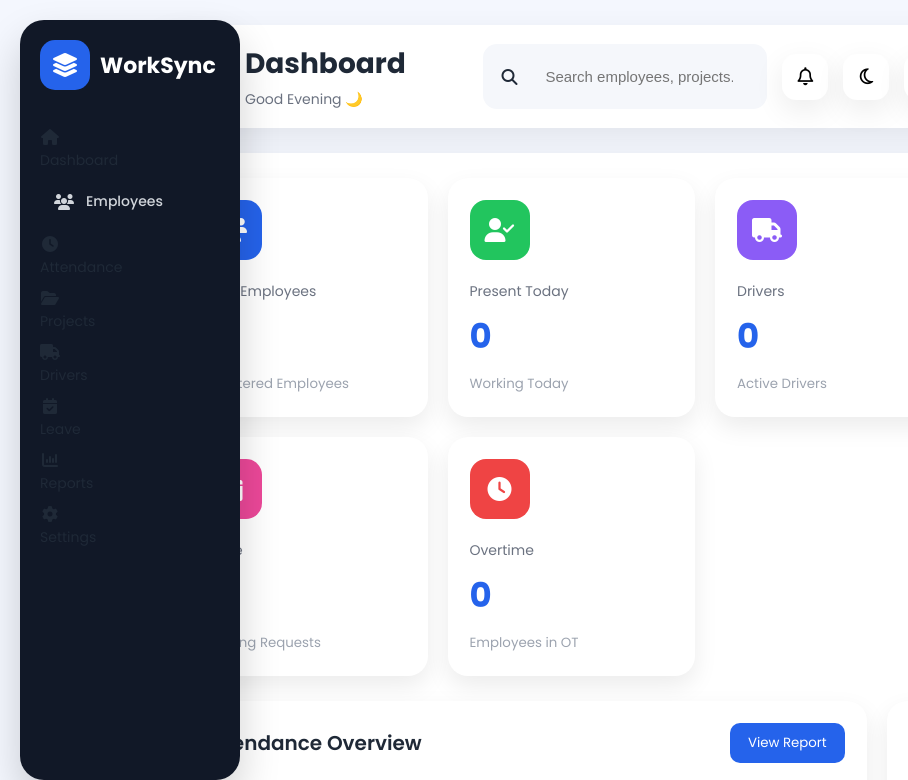
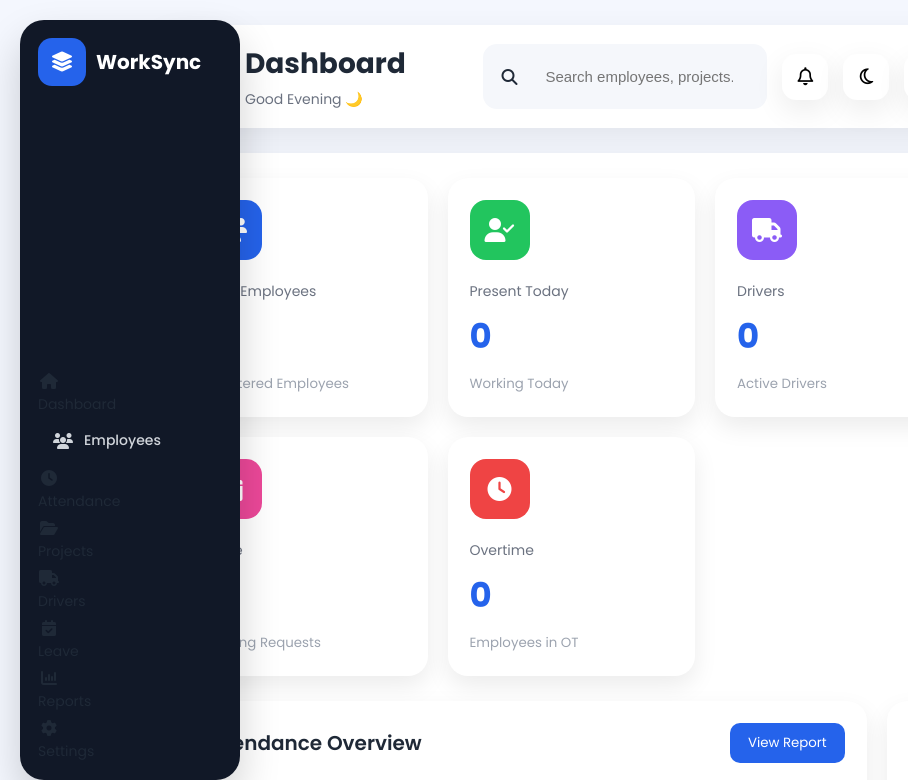
Before and after one commit to murphy-cmd/StaffHub, a plain HTML site: page dashboard.html in a window 1280 px wide. Both pictures are taken after a click on the button 382 px from the left and 76 px from the top of the page. Shown: the top 780 px of the page, 0-908 px from the left. Drawn offline with nearby package versions, Linux system fonts and the light colour scheme.

Commit message:
Refactor sidebar CSS for improved styling and readability
Updated CSS styles for the sidebar, including adjustments to padding, margin, and display properties. Improved formatting for better readability.

```diff
--- a/assets/css/sidebar.css
+++ b/assets/css/sidebar.css
@@ -4,27 +4,28 @@
 
 .sidebar{
 
-    position:fixed;
-    top:20px;
-    left:20px;
+    position: fixed;
+    top: 20px;
+    left: 20px;
 
-    width:270px;
-    height:calc(100vh - 40px);
+    width: 280px;
+    height: calc(100vh - 40px);
 
-    background:var(--sidebar);
+    background: var(--sidebar);
 
-    border-radius:24px;
+    border-radius: 24px;
 
-    padding:20px;
+    padding: 18px;
 
-    display:flex;
-    flex-direction:column;
+    display: flex;
+    flex-direction: column;
+    justify-content: space-between;
 
-    box-shadow:0 20px 40px rgba(0,0,0,.18);
+    box-shadow: 0 20px 40px rgba(0,0,0,.18);
 
-    transition:all .35s ease;
+    transition: .35s ease;
 
-    z-index:999;
+    z-index: 999;
 
 }
 
@@ -34,33 +35,33 @@
 
 .logo{
 
-    display:flex;
-    align-items:center;
-    gap:15px;
+    display: flex;
+    align-items: center;
+    gap: 14px;
 
-    color:#fff;
+    color: #fff;
 
-    font-size:24px;
-    font-weight:700;
+    font-size: 22px;
+    font-weight: 700;
 
-    margin-bottom:35px;
-
-    transition:.35s;
+    margin-bottom: 28px;
 
 }
 
 .logo i{
 
-    width:50px;
-    height:50px;
+    width: 48px;
+    height: 48px;
 
-    border-radius:15px;
+    border-radius: 14px;
 
-    background:var(--primary);
+    background: var(--primary);
 
-    display:flex;
-    justify-content:center;
-    align-items:center;
+    display: flex;
+    justify-content: center;
+    align-items: center;
+
+    font-size: 20px;
 
 }
 
@@ -70,136 +71,149 @@
 
 .menu{
 
-    list-style:none;
+    list-style: none;
 
-    display:flex;
-    flex-direction:column;
+    display: flex;
+    flex-direction: column;
 
-    gap:8px;
+    gap: 4px;
 
-    padding:0;
-    margin:0;
+    padding: 0;
+    margin: 0;
 
 }
 
 .menu li{
 
-    list-style:none;
+    list-style: none;
 
 }
 
 .menu li a{
 
-    display:flex;
-    align-items:center;
+    display: flex;
+    align-items: center;
 
-    gap:15px;
+    gap: 12px;
 
-    padding:14px 18px;
+    padding: 12px 16px;
 
-    border-radius:14px;
+    border-radius: 12px;
 
-    color:#D1D5DB;
+    color: #D1D5DB;
 
-    text-decoration:none;
+    text-decoration: none;
 
-    transition:.3s;
+    font-size: 15px;
+    font-weight: 500;
 
-    font-weight:500;
-
-    white-space:nowrap;
+    transition: .3s;
 
 }
 
 .menu li a:hover{
 
-    background:rgba(255,255,255,.08);
+    background: rgba(255,255,255,.08);
 
-    color:#fff;
+    color: #fff;
 
 }
 
 .menu li.active a{
 
-    background:var(--primary);
+    background: var(--primary);
 
-    color:#fff;
+    color: #fff;
 
 }
 
 .menu li i{
 
-    width:22px;
+    width: 22px;
 
-    text-align:center;
+    text-align: center;
 
-    font-size:18px;
+    font-size: 17px;
 
 }
 
 /* ==========================================
-   MAIN CONTENT
+   DESKTOP COLLAPSE
 ========================================== */
+
+.sidebar.collapsed{
+
+    width: 220px;
+
+}
+
+.sidebar.collapsed .logo{
+
+    gap: 10px;
+
+}
+
+.sidebar.collapsed .logo span{
+
+    display: block;
+
+    font-size: 20px;
+
+}
+
+.sidebar.collapsed .menu span{
+
+    display: block;
+
+    font-size: 14px;
+
+}
+
+.sidebar.collapsed .menu li a{
+
+    padding: 11px 14px;
+
+    gap: 10px;
+
+}
+
+.sidebar.collapsed .menu li i{
+
+    font-size: 16px;
+
+}
 
 .main-content{
 
-    margin-left:310px;
+    margin-left: 320px;
 
-    transition:all .35s ease;
+    transition: .35s ease;
 
 }
 
 .main-content.expanded{
 
-    margin-left:260px;
+    margin-left: 260px;
 
 }
 
 /* ==========================================
-   COLLAPSED SIDEBAR
+   TABLET
 ========================================== */
 
-.sidebar.collapsed{
+@media(max-width:900px){
 
-    width:220px;
+.sidebar{
+
+    left:-320px;
 
 }
 
-.sidebar.collapsed .logo{
+.sidebar.show{
 
-    gap:10px;
+    left:20px;
 
 }
-
-.sidebar.collapsed .logo span{
-
-    display:block;
-
-    font-size:22px;
-
-}
-
-.sidebar.collapsed .menu span{
-
-    display:block;
-
-    font-size:14px;
-
-}
-
-.sidebar.collapsed .menu li a{
-
-    padding:12px 14px;
-
-    gap:12px;
-
-}
-
-.sidebar.collapsed .menu li i{
-
-    width:20px;
-
-    font-size:16px;
 
 }
 
@@ -211,25 +225,32 @@
 
 .sidebar{
 
-    top:0;
-    left:-280px;
+    position: fixed;
 
-    width:270px;
-    height:100vh;
+    top: 0;
+    left: -280px;
 
-    border-radius:0;
+    width: 270px;
+
+    height: 100vh;
+
+    border-radius: 0;
+
+    padding: 20px;
 
 }
 
 .sidebar.show{
 
-    left:0;
+    left: 0;
 
 }
 
 .main-content{
 
-    margin-left:0 !important;
+    margin-left: 0 !important;
+
+    width: 100%;
 
 }
 
```
